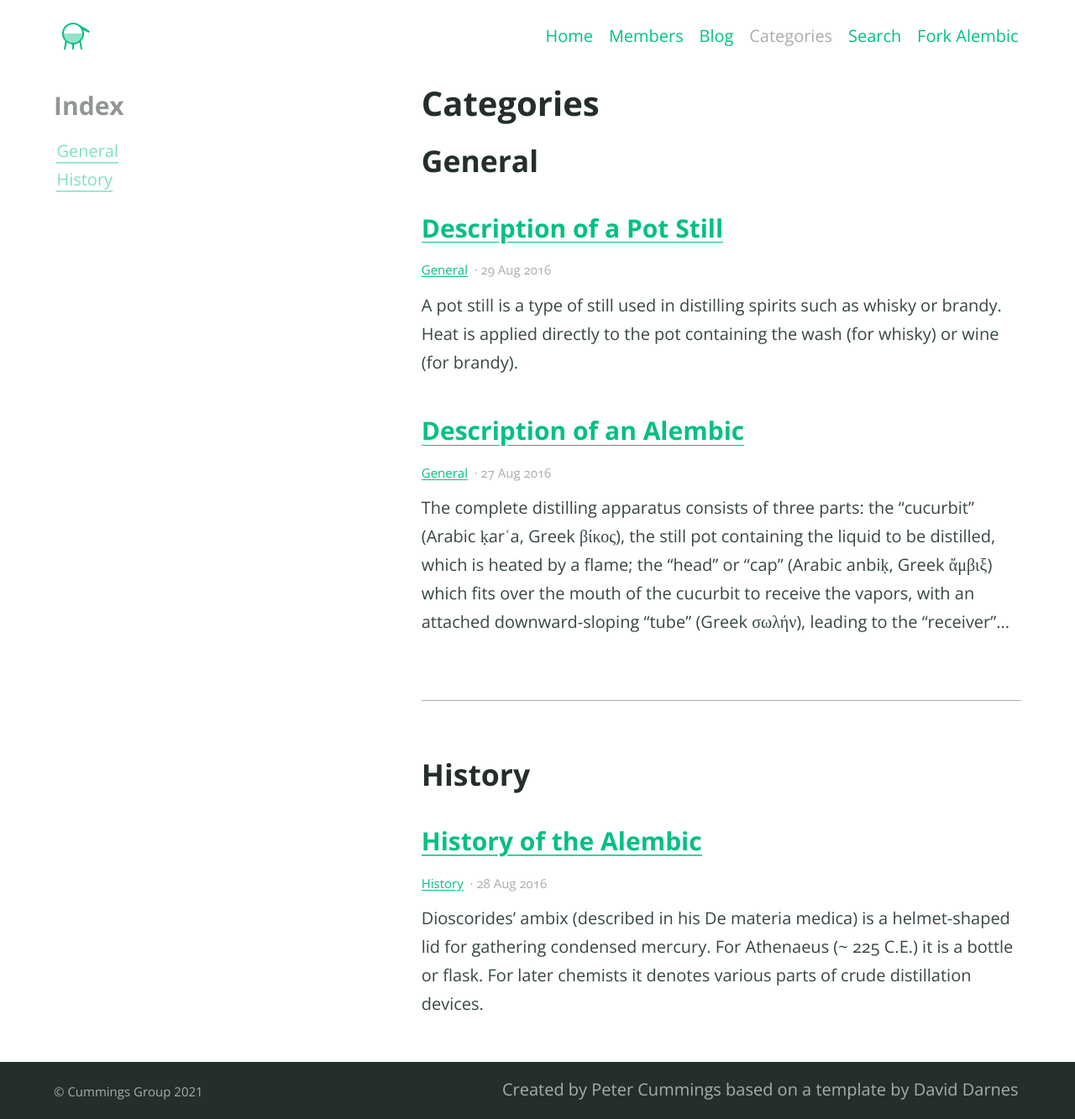
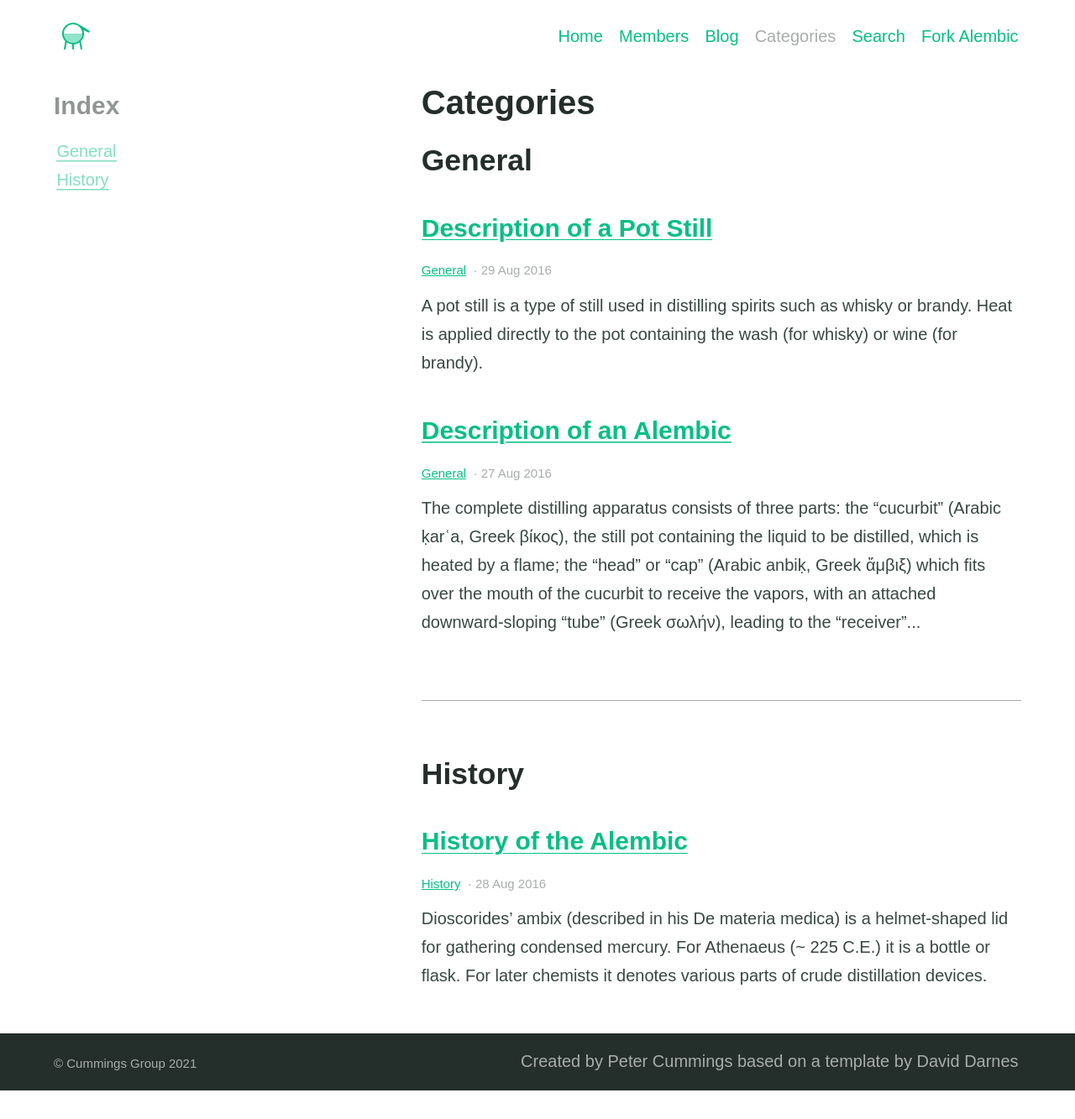
Before and after one commit to ptc2ug/ptc2ug.github.io, a Jekyll site: the page built from categories.md, in a window 1280 px wide. Shown: the whole page at 84% size. Built offline with Jekyll 4.4.1, drawn with Linux system fonts in a browser that asks for light colours; after the commit the page ends 1299 px from its top, so only the background shows below that.

Commit message:
Update _settings.scss

```diff
--- a/_sass/_settings.scss
+++ b/_sass/_settings.scss
@@ -15,7 +15,7 @@ $white: #ffffff !default;
 
 // Typography
 $bodytype: (
-  font-family: "Open Sans",
+  font-family: "Arial",
   regular: 400,
   bold: 700,
   italic: italic,
@@ -23,7 +23,7 @@ $bodytype: (
 ) !default;
 
 $headingtype: (
-  font-family: "Open Sans",
+  font-family: "Arial",
   regular: 400,
   bold: 700,
   cap-height: 0.75
@@ -36,4 +36,4 @@ $monospacetype: (
 ) !default;
 
 // Font import, if you're using a non-standard web font
-@import url("https://fonts.googleapis.com/css?family=Open Sans:400,700");
+//@import url("https://fonts.googleapis.com/css?family=Open Sans:400,700");
```
